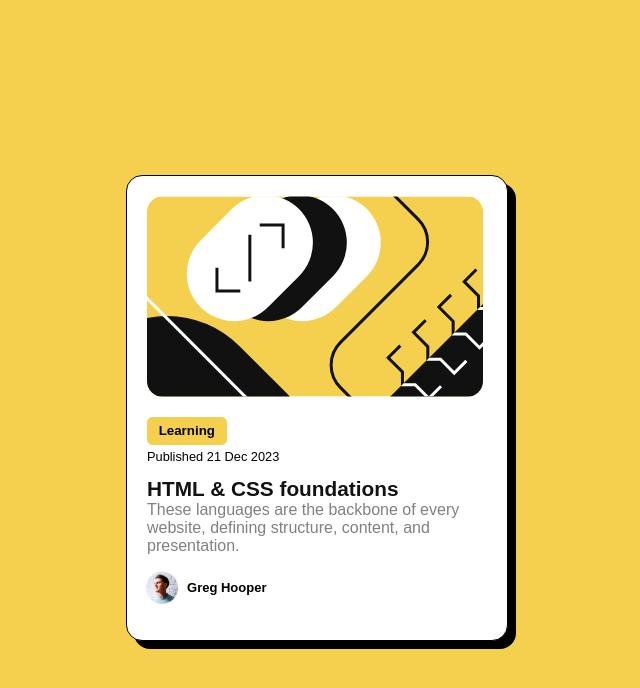
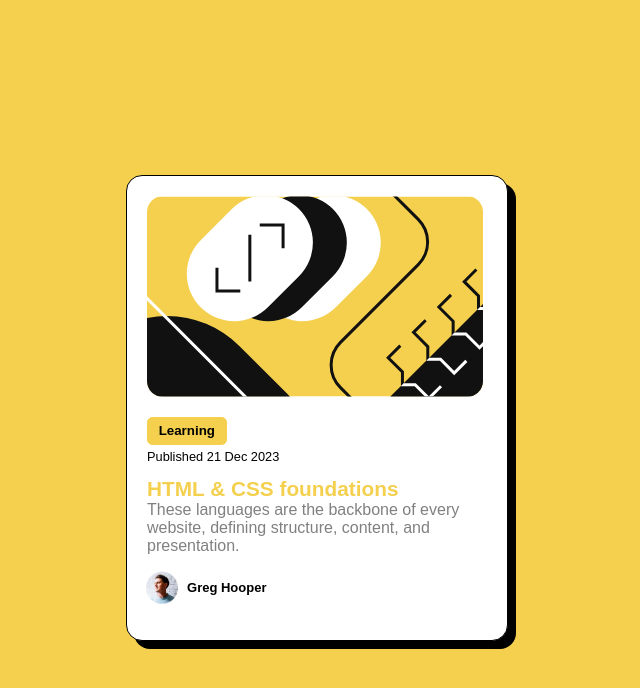
Before and after one commit to eMKa18/blog-preview-card, an Angular app: page / in a window 1280 px wide. In both pictures the pointer is over the element "HTML & CSS foundations". Shown: the top 688 px of the page, without its empty margins (323-963 px from the left). Built offline with nearby package versions, Linux system fonts and the light colour scheme.

Commit message:
Adding hover state for a title

```diff
--- a/src/app/blog-preview/blog-preview.component.css
+++ b/src/app/blog-preview/blog-preview.component.css
@@ -67,6 +67,10 @@ h1, h2 {
 
 h1 {
     font-weight: var(--font-bold);
+    &:hover {
+        color: var(--primary-color);
+        cursor: pointer;
+    }
 }
 
 h2 {
```
